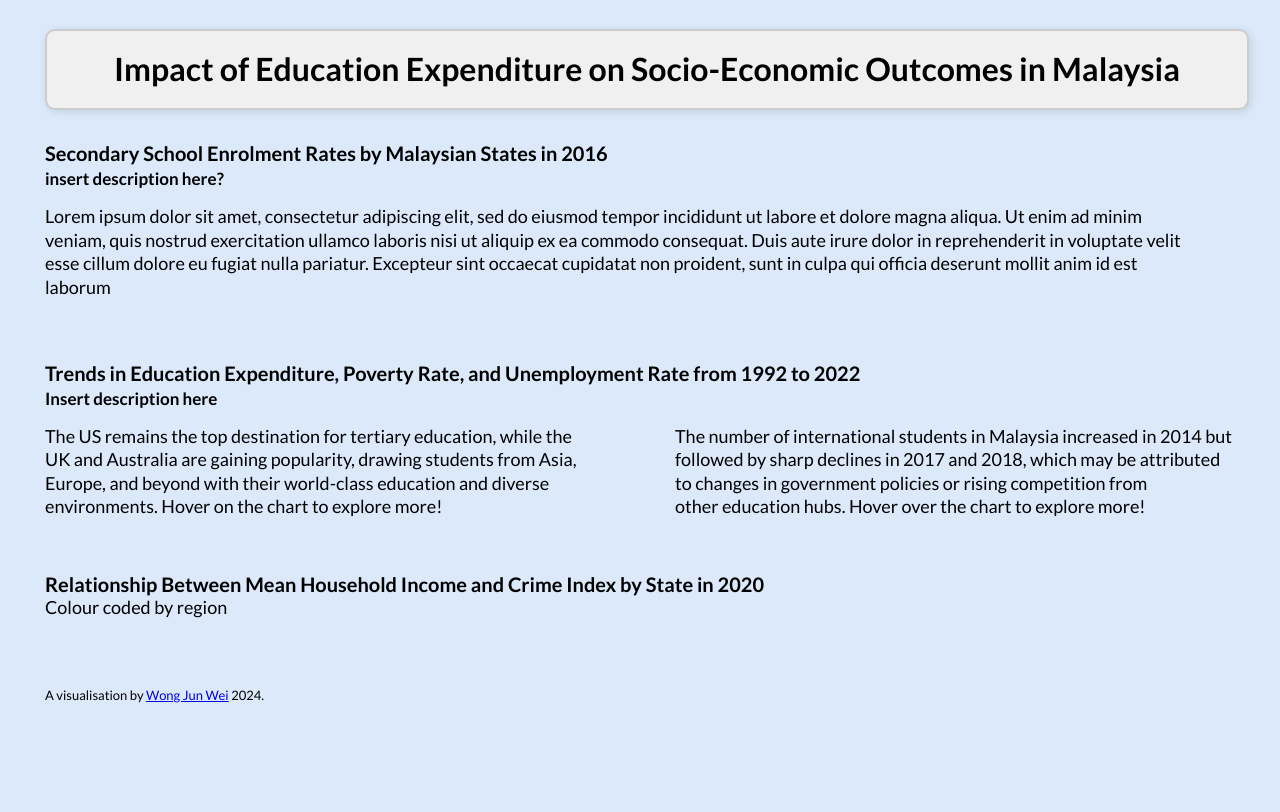
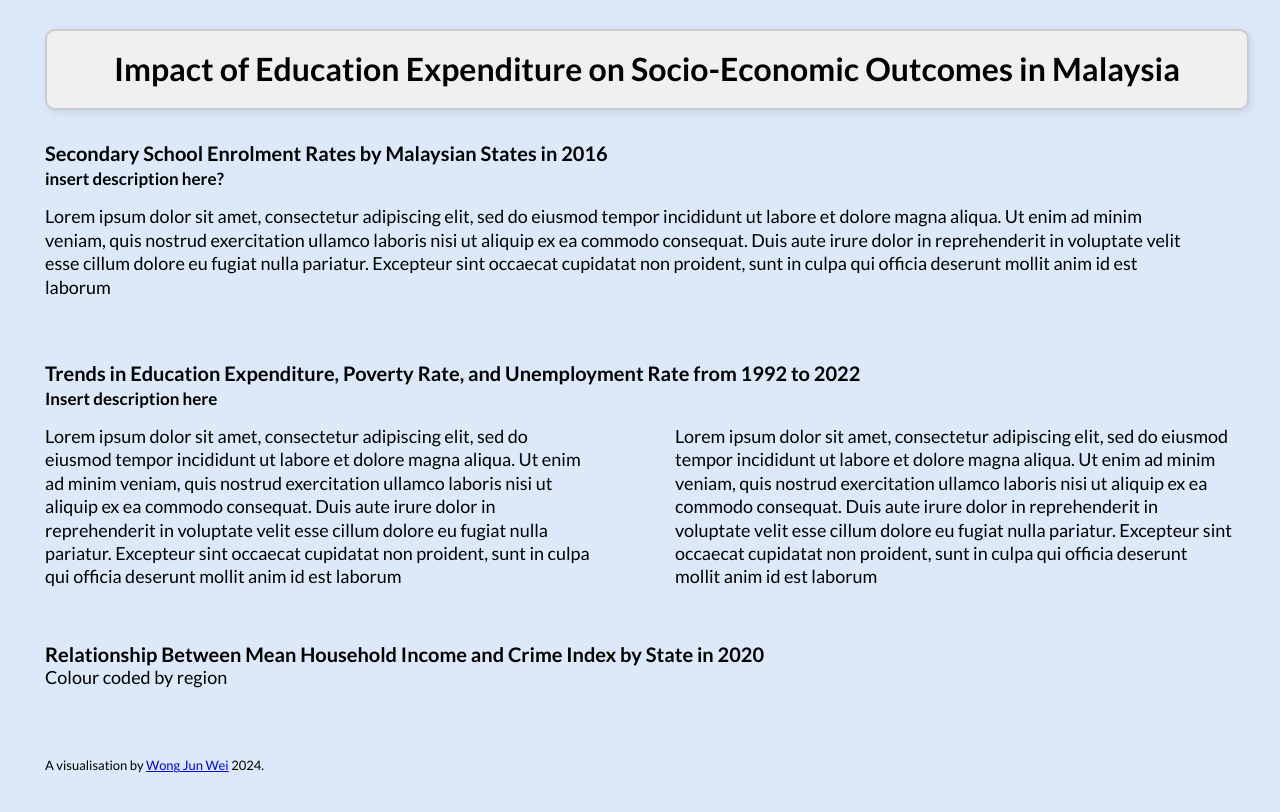
Before and after one commit to wongjunwei030203/FIT3179_Assignment_2, a plain HTML site: page index.html in a window 1280 px wide. Drawn offline with nearby package versions, Linux system fonts and the light colour scheme; a script that the page names is missing.

Commit message:
Update index.html

```diff
--- a/index.html
+++ b/index.html
@@ -64,12 +64,12 @@
       </div>
 
       <div class="pure-u-1-2">
-          <p style="line-height: 1.3; padding-right: 50px; padding-bottom: 5px;">The US remains the top destination for tertiary education, while the UK and Australia are gaining popularity, drawing students from Asia, Europe, and beyond with their world-class education and diverse environments. Hover on the chart to explore more!</p>
+          <p style="line-height: 1.3; padding-right: 50px; padding-bottom: 5px;">Lorem ipsum dolor sit amet, consectetur adipiscing elit, sed do eiusmod tempor incididunt ut labore et dolore magna aliqua. Ut enim ad minim veniam, quis nostrud exercitation ullamco laboris nisi ut aliquip ex ea commodo consequat. Duis aute irure dolor in reprehenderit in voluptate velit esse cillum dolore eu fugiat nulla pariatur. Excepteur sint occaecat cupidatat non proident, sunt in culpa qui officia deserunt mollit anim id est laborum</p>
           <div id="vis2" class="vis-container"></div>
       </div>
 
       <div class="pure-u-1-2">
-          <p style="line-height: 1.3; padding-left: 35px;">The number of international students in Malaysia increased in 2014 but followed by sharp declines in 2017 and 2018, which may be attributed <br> to changes in government policies or rising competition from <br> other education hubs. Hover over the chart to explore more!</p>
+          <p style="line-height: 1.3; padding-left: 35px;">Lorem ipsum dolor sit amet, consectetur adipiscing elit, sed do eiusmod tempor incididunt ut labore et dolore magna aliqua. Ut enim ad minim veniam, quis nostrud exercitation ullamco laboris nisi ut aliquip ex ea commodo consequat. Duis aute irure dolor in reprehenderit in voluptate velit esse cillum dolore eu fugiat nulla pariatur. Excepteur sint occaecat cupidatat non proident, sunt in culpa qui officia deserunt mollit anim id est laborum</p>
           <div id="vis3" class="vis-container" style="padding-left: 30px;"></div>
       </div>
     </div>
```
